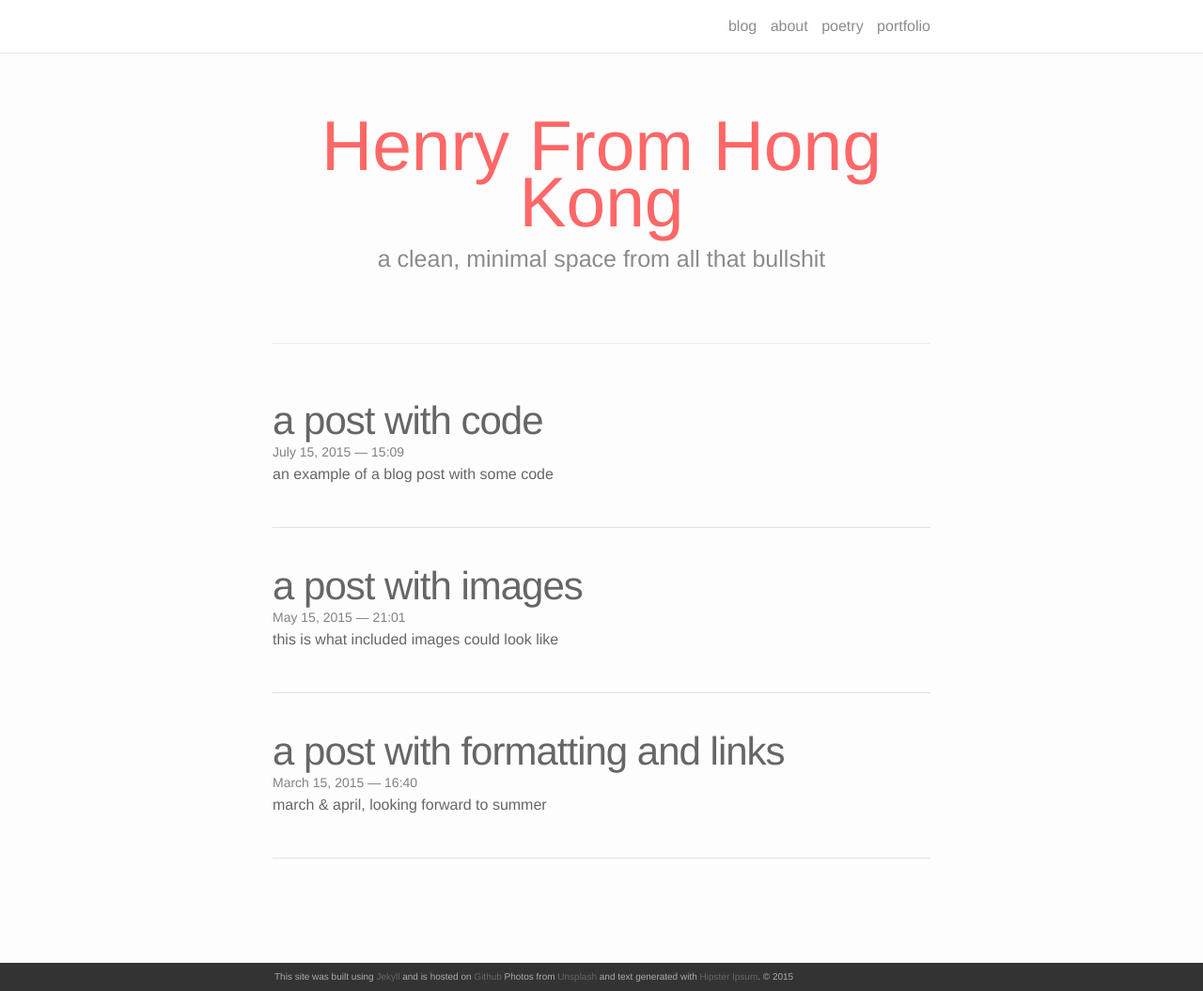
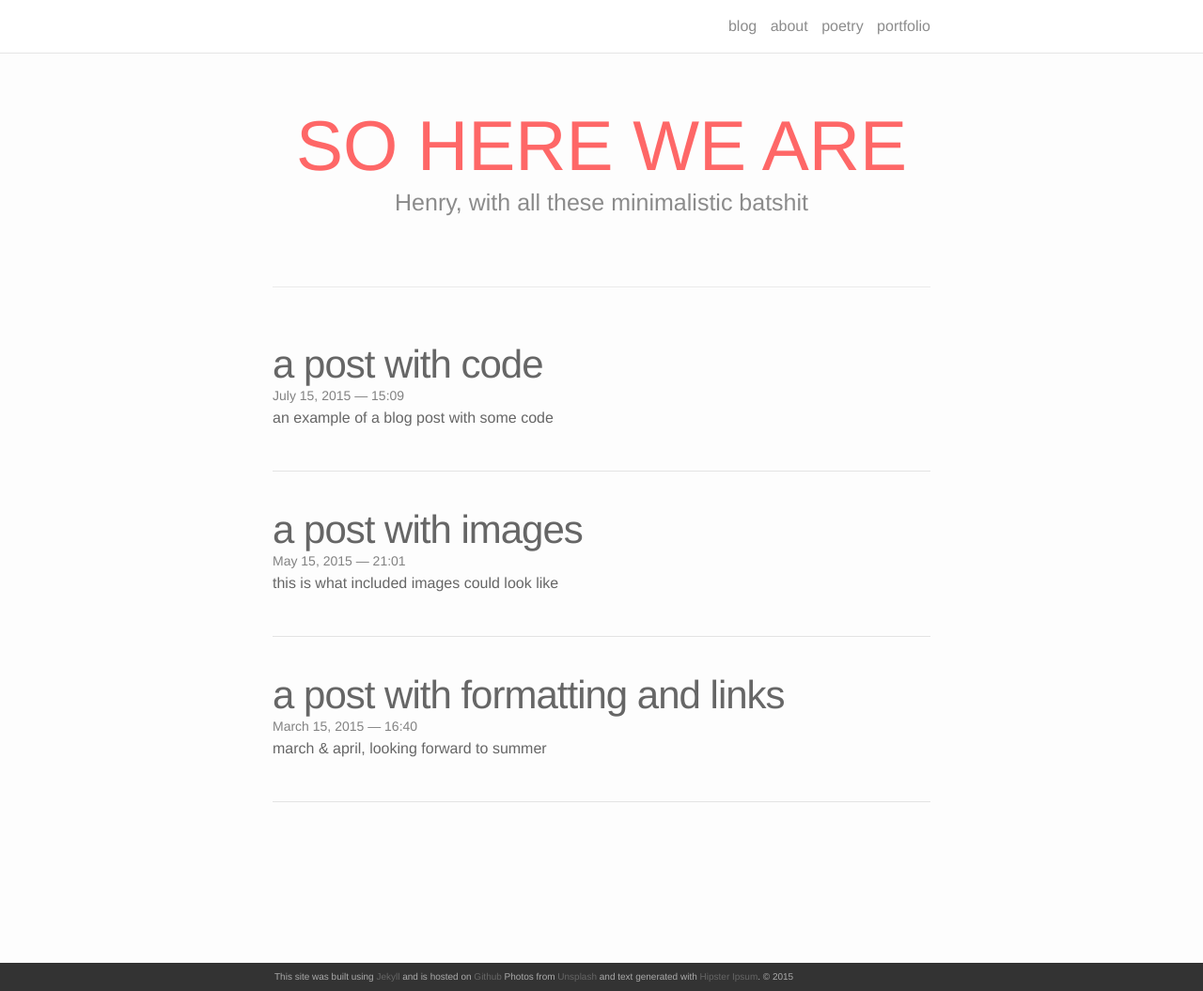
Before and after one commit to chwong1996/myhome, a Jekyll site: the page built from index.html, in a window 1280 px wide and 1055 px high. Shown: the whole window at 94% size. Built offline with Jekyll 4.4.1, drawn with Linux system fonts in a browser that asks for light colours; nearby versions of some CDN libraries; the list of posts is cut into pages by our own code.

Commit message:
Update index.html

```diff
--- a/index.html
+++ b/index.html
@@ -3,8 +3,8 @@ layout: default
 ---
 
 <div class="header-bar">
-  <h1>Henry From Hong Kong</h1>
-  <h2>a clean, minimal space from all that bullshit</h2>
+  <h1>SO HERE WE ARE</h1>
+  <h2>Henry, with all these minimalistic batshit</h2>
   <br/>
   <hr>
   <br/>
```
